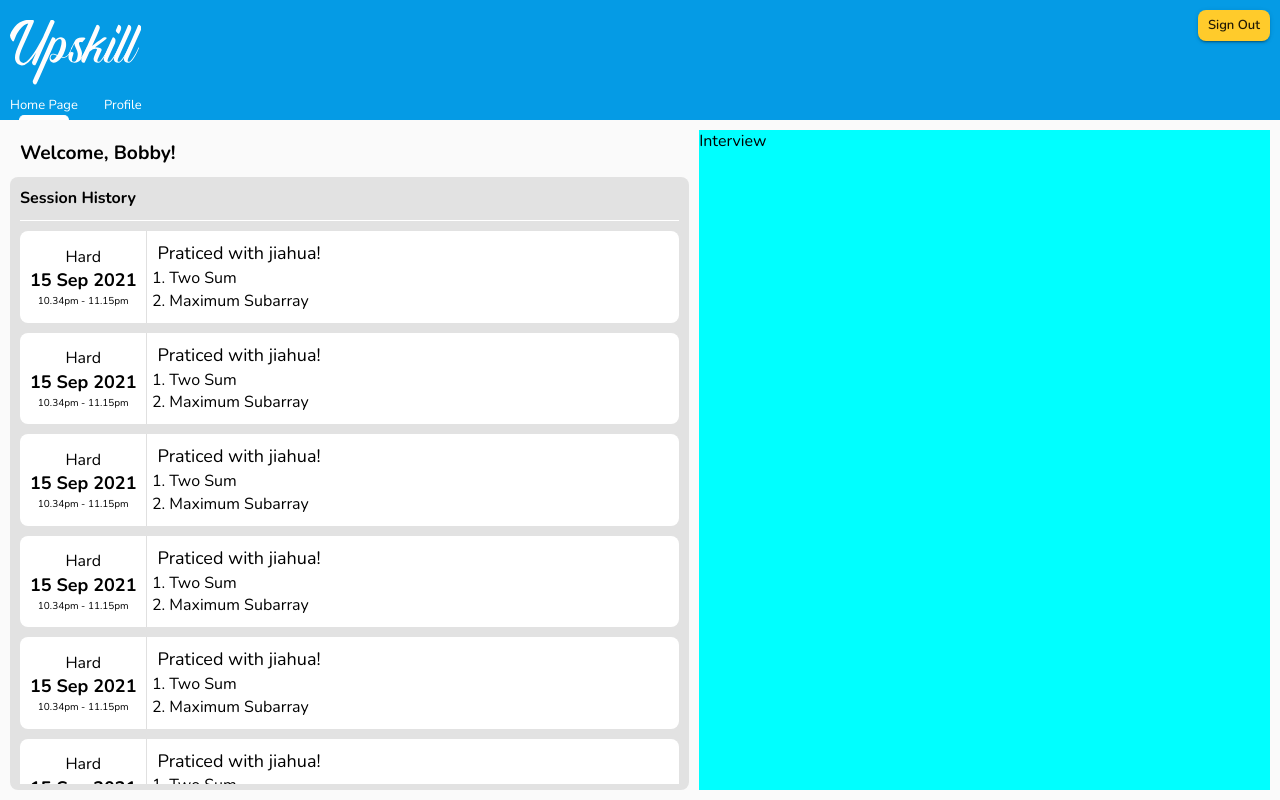
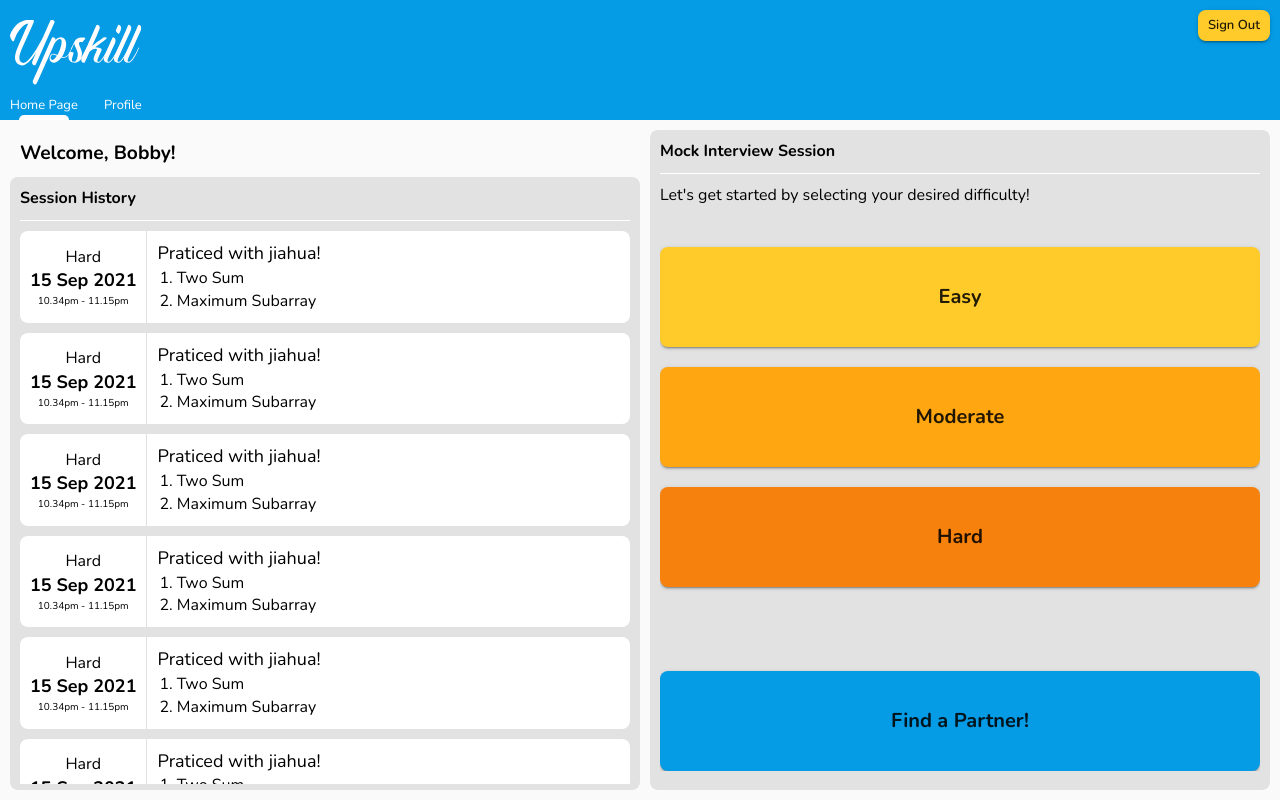
Before and after one commit to CS3219-SE-Principles-and-Patterns/cs3219-project-ay2122-2122-s1-g25, a Next.js app in the folder client/: page /home in a window 1280 px wide. Built offline with nearby package versions, Linux system fonts and the light colour scheme.

Commit message:
added interview diff

```diff
--- a/client/src/components/History/SessionHistory.jsx
+++ b/client/src/components/History/SessionHistory.jsx
@@ -1,23 +1,70 @@
 import React from 'react'
 
 import { Divider } from '@material-ui/core'
+import { makeStyles } from '@material-ui/core/styles'
 
-export default function sessionHistory() {
+const useStyles = makeStyles(() => ({
+  historyWrapper: {
+    borderRadius: '8px',
+    backgroundColor: '#ffffff',
+    margin: '10px 10px 0px 0px',
+    width: '100%',
+    display: 'flex',
+    flexDirection: 'row',
+    alignItems: 'center',
+  },
+  leftDiv: {
+    margin: '10px',
+    display: 'flex',
+    flexDirection: 'column',
+    alignItems: 'center',
+  },
+  rightDiv: {
+    margin: '10px',
+    display: 'flex',
+    flexDirection: 'column',
+    alignItems: 'center',
+  },
+  difficultyDiv: {
+    fontSize: 'medium',
+  },
+  dateDiv: {
+    fontWeight: 'bold',
+    fontSize: 'large',
+  },
+  timeDiv: {
+    fontSize: '10px',
+  },
+  partnerDiv: {
+    fontSize: 'large',
+  },
+  problemDiv: {
+    marginLeft: '15px',
+  },
+}))
+
+const sessionHistory = () => {
+  const classes = useStyles()
+
   return (
-    <div className="history-box">
-      <div className="history-box-left">
-        <div className="history-box-difficulty">Hard</div>
-        <div className="history-box-date">15 Sep 2021</div>
-        <div className="history-box-time">10.34pm - 11.15pm</div>
+    <div className={classes.historyWrapper}>
+      <div className={classes.leftDiv}>
+        <div className={classes.difficultyDiv}>Hard</div>
+        <div className={classes.dateDiv}>15 Sep 2021</div>
+        <div className={classes.timeDiv}>10.34pm - 11.15pm</div>
       </div>
       <Divider orientation="vertical" flexItem />
-      <div className="history-box-right">
-        <div className="history-box-partner">Praticed with jiahua!</div>
-        <ol>
-          <li>Two Sum</li>
-          <li>Maximum Subarray</li>
-        </ol>
+      <div className={classes.rightDiv}>
+        <div className={classes.partnerDiv}>Praticed with jiahua!</div>
+        <div className={classes.problemDiv}>
+          <ol>
+            <li>Two Sum</li>
+            <li>Maximum Subarray</li>
+          </ol>
+        </div>
       </div>
     </div>
   )
 }
+
+export default sessionHistory
--- a/client/src/pages/globals.css
+++ b/client/src/pages/globals.css
@@ -126,11 +126,11 @@
   font-size: medium;
   height: 5%;
 }
-
+/*
 .content-interview-div {
   padding: 15px;
   height: 100%;
-}
+} */
 
 .content-interview-title {
   font-weight: bold;
@@ -141,24 +141,19 @@
   margin-top: 10px;
   background: #ffffff;
 } */
-.content-interview-buttons-container {
-  height: 90%;
-  display: flex;
-  flex-direction: column;
-  align-items: center;
-  justify-content: space-between;
-}
 
-.content-interview-button-div {
+/* .content-interview-button-div {
   width: 100%;
-}
+} */
 
-.content-interview-button-div button {
+/* .content-interview-button-div button {
   width: 100%;
   height: 120px;
-}
-
-.content-easy-button {
+} */
+/* content-easy-button {
+  background: green;
+} */
+/* .content-easy-button {
   background: var(--upskill-yellow-1);
 }
 .content-moderate-button {
@@ -174,7 +169,7 @@
 .content-history-title {
   min-height: 4vh;
   max-height: 4vh;
-}
+} */
 /*
 .sessionHistory-history-list-container {
   margin-top: 10px;
@@ -184,19 +179,18 @@
 } */
 
 /* History Box */
-.history-box {
+/* .history-box {
   border-radius: 8px;
   background-color: #ffffff;
-  /* padding: 10px; */
   margin: 10px 10px 0px 0px;
 
   width: 100%;
   display: flex;
   flex-direction: row;
   align-items: center;
-}
+} */
 
-.history-box-left {
+/* .history-box-left {
   margin: 10px;
   display: flex;
   flex-direction: column;
@@ -208,9 +202,9 @@
   display: flex;
   flex-direction: column;
   align-items: center;
-}
+} */
 
-.history-box-difficulty {
+/* .history-box-difficulty {
   font-size: medium;
 }
 
@@ -225,7 +219,7 @@
 
 .history-box-partner {
   font-size: large;
-}
+} */
 
 /* Test */
 /* .flex-content {
--- a/client/src/views/Home/index.jsx
+++ b/client/src/views/Home/index.jsx
@@ -1,6 +1,6 @@
 import React from 'react'
 import { makeStyles } from '@material-ui/core/styles'
-import { Divider } from '@material-ui/core'
+import { Divider, Button } from '@material-ui/core'
 import Navbar from '../../components/Navbar/HomeNavbar'
 import SessionHistory from '../../components/History/SessionHistory'
 
@@ -20,7 +20,7 @@ const useStyles = makeStyles(() => ({
     maxHeight: '85vh',
 
     display: 'grid',
-    gridTemplateColumns: 'auto auto',
+    gridTemplateColumns: '50% auto',
     gridGap: '10px',
     padding: '10px',
   },
@@ -31,9 +31,11 @@ const useStyles = makeStyles(() => ({
     gridTemplateRows: 'auto 1fr',
   },
   gridRight: {
-    backgroundColor: 'aqua',
+    backgroundColor: '#e2e2e2',
     height: '100%',
     maxHeight: '100%',
+    padding: '10px',
+    borderRadius: '8px',
   },
   greetingsGrid: {
     padding: '10px',
@@ -64,6 +66,52 @@ const useStyles = makeStyles(() => ({
     bottom: '0',
     overflow: 'auto',
   },
+  mockInterviewTitle: {
+    fontWeight: 'bold',
+    fontSize: 'medium',
+  },
+  mockInterviewGreetings: {
+    marginTop: '10px',
+    marginBottom: '20px',
+  },
+  interviewButtonsContainer: {
+    position: 'relative',
+    height: '85%',
+  },
+  interviewButtonsWrapper: {
+    position: 'absolute',
+    left: '0',
+    right: '0',
+    top: '0',
+    bottom: '0',
+    overflow: 'auto',
+
+    display: 'flex',
+    flexDirection: 'column',
+    justifyContent: 'space-between',
+  },
+  interviewButtonDiv: {
+    width: '100%',
+    '& Button': {
+      width: '100%',
+      minHeight: '100px',
+      marginTop: '20px',
+      fontSize: '20px',
+      fontWeight: 'bold',
+    },
+  },
+  easyButton: {
+    backgroundColor: '#ffcb2b',
+  },
+  moderateButton: {
+    backgroundColor: '#ffa611',
+  },
+  hardButton: {
+    backgroundColor: '#f6820d',
+  },
+  matchButton: {
+    backgroundColor: '#059be5',
+  },
 }))
 
 const Home = () => {
@@ -92,7 +140,55 @@ const Home = () => {
           </div>
         </div>
         <div className={classes.gridRight}>
-          <div>Interview</div>
+          <div className={classes.mockInterviewTitle}>
+            Mock Interview Session
+          </div>
+          <Divider className={classes.sessionHistoryDivider} />
+          <div className={classes.mockInterviewGreetings}>
+            {" Let's get started by selecting your desired difficulty!"}
+          </div>
+          <div className={classes.interviewButtonsContainer}>
+            <div className={classes.interviewButtonsWrapper}>
+              <div>
+                <div className={classes.interviewButtonDiv}>
+                  <Button
+                    variant="contained"
+                    size="large"
+                    className={classes.easyButton}
+                  >
+                    Easy
+                  </Button>
+                </div>
+                <div className={classes.interviewButtonDiv}>
+                  <Button
+                    variant="contained"
+                    size="large"
+                    className={classes.moderateButton}
+                  >
+                    Moderate
+                  </Button>
+                </div>
+                <div className={classes.interviewButtonDiv}>
+                  <Button
+                    variant="contained"
+                    size="large"
+                    className={classes.hardButton}
+                  >
+                    Hard
+                  </Button>
+                </div>
+              </div>
+              <div className={classes.interviewButtonDiv}>
+                <Button
+                  variant="contained"
+                  size="large"
+                  className={classes.matchButton}
+                >
+                  Find a Partner!
+                </Button>
+              </div>
+            </div>
+          </div>
         </div>
       </div>
     </div>
```
